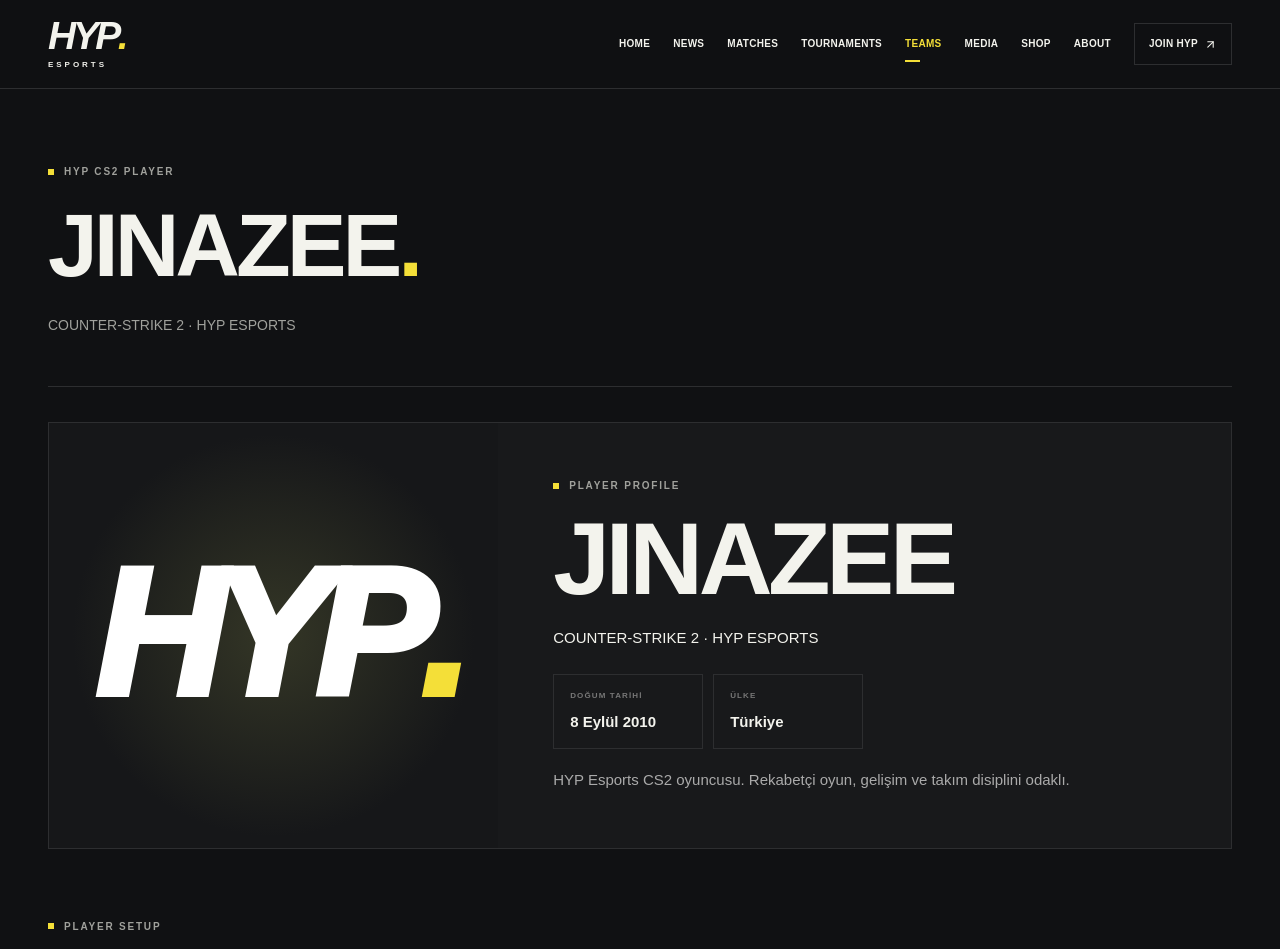
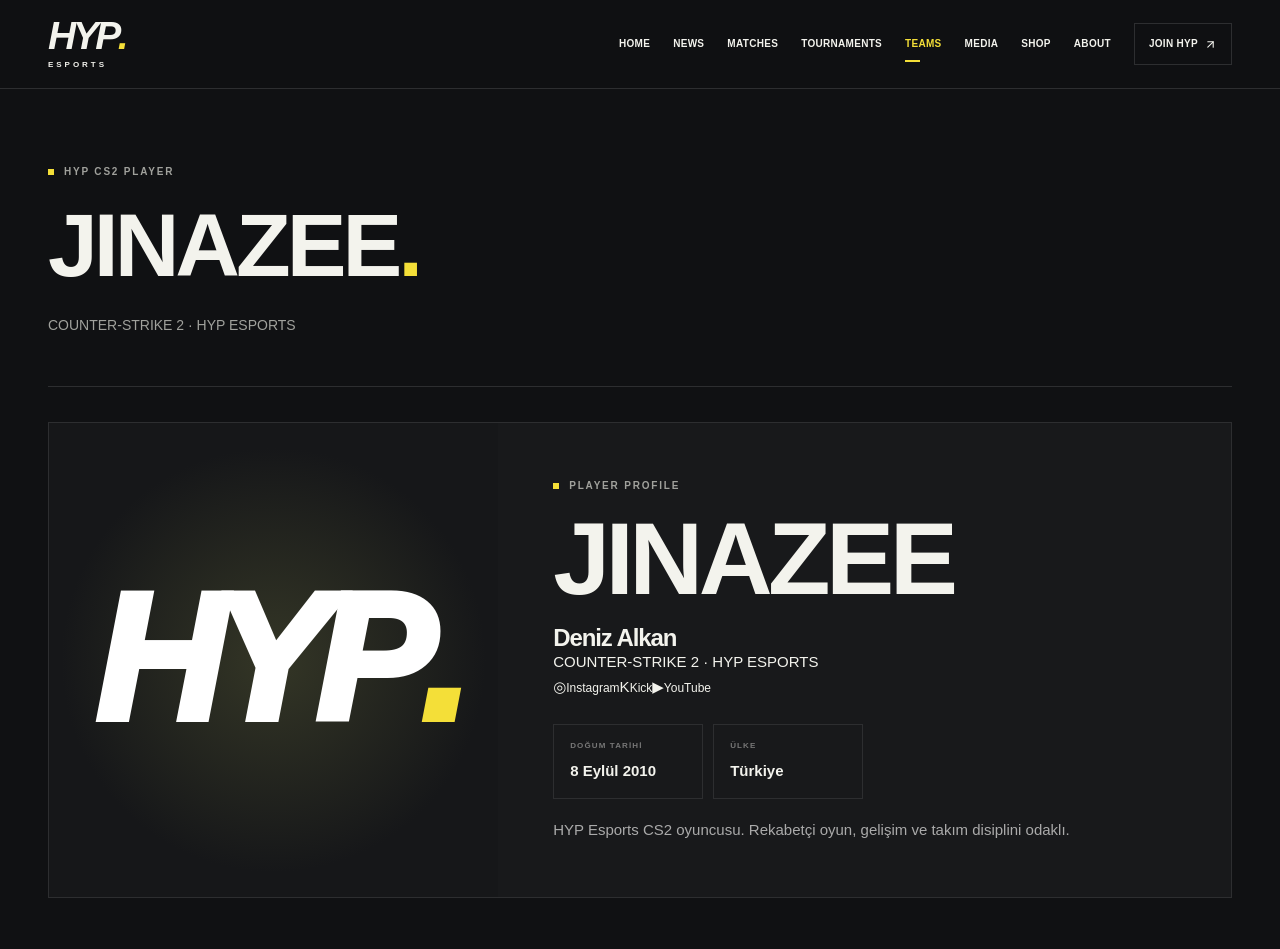
Before and after one commit to dnzlkn10/HYP-Esports-Website, a Next.js app: page /teams/cs2/jinazee in a window 1280 px wide. Shown: the top 949 px of the page. Built offline with nearby package versions, Linux system fonts and the light colour scheme.

Commit message:
feat: show JINAZEE name and clickable socials

```diff
--- a/app/teams/[game]/[player]/page.tsx
+++ b/app/teams/[game]/[player]/page.tsx
@@ -6,7 +6,7 @@
  const {game,player}=await params; const team=teams.find(t=>t.slug===game); const p=team?.players.find(x=>x.nickname.toLowerCase()===decodeURIComponent(player).toLowerCase());
  if(!team||!p||!p.announced) notFound();
  return <><PageHeading label={`HYP ${team.game} PLAYER`} title={p.nickname} description={`${team.title} · HYP ESPORTS`}/>
- <section className="container section player-profile"><div className="profile-hero card"><div className="profile-mark">HYP<span>.</span></div><div><p className="eyebrow"><span/>PLAYER PROFILE</p><h2>{p.nickname}</h2><p>{team.title} · HYP ESPORTS</p><div className="profile-facts"><span><small>DOĞUM TARİHİ</small>{p.birthDate||"—"}</span><span><small>ÜLKE</small>{p.nationality||"—"}</span></div>{p.bio&&<p className="profile-bio">{p.bio}</p>}</div></div>
+ <section className="container section player-profile"><div className="profile-hero card"><div className="profile-mark">HYP<span>.</span></div><div><p className="eyebrow"><span/>PLAYER PROFILE</p><h2>{p.nickname}</h2>{p.realName&&<h3 className="profile-real-name">{p.realName}</h3>}<p>{team.title} · HYP ESPORTS</p>{p.socials&&<div className="profile-socials">{p.socials.map(s=><a key={s.label} href={s.url} target="_blank" rel="noreferrer" aria-label={s.label}><span className={"social-icon social-"+s.label.toLowerCase()}>{s.label==="Instagram"?"◎":s.label==="Kick"?"K":"▶"}</span><small>{s.label}</small></a>)}</div>}<div className="profile-facts"><span><small>DOĞUM TARİHİ</small>{p.birthDate||"—"}</span><span><small>ÜLKE</small>{p.nationality||"—"}</span></div>{p.bio&&<p className="profile-bio">{p.bio}</p>}</div></div>
  <SectionHeading label="PLAYER SETUP" title="MY GEAR"/>
  <div className="equipment-recommend-grid">{p.equipment?.length?p.equipment.map(e=><article className="equipment-recommend" key={e.name}><div className="equipment-recommend-art">{e.image&&<Image src={e.image} alt={e.name} fill unoptimized/>}</div><div><p className="equipment-type">{e.category}</p><h3>{e.name}</h3>{e.description&&<p className="equipment-description">{e.description}</p>}</div></article>):<p className="sample-note">Equipment details coming soon.</p>}</div></section></>;
 }
```
